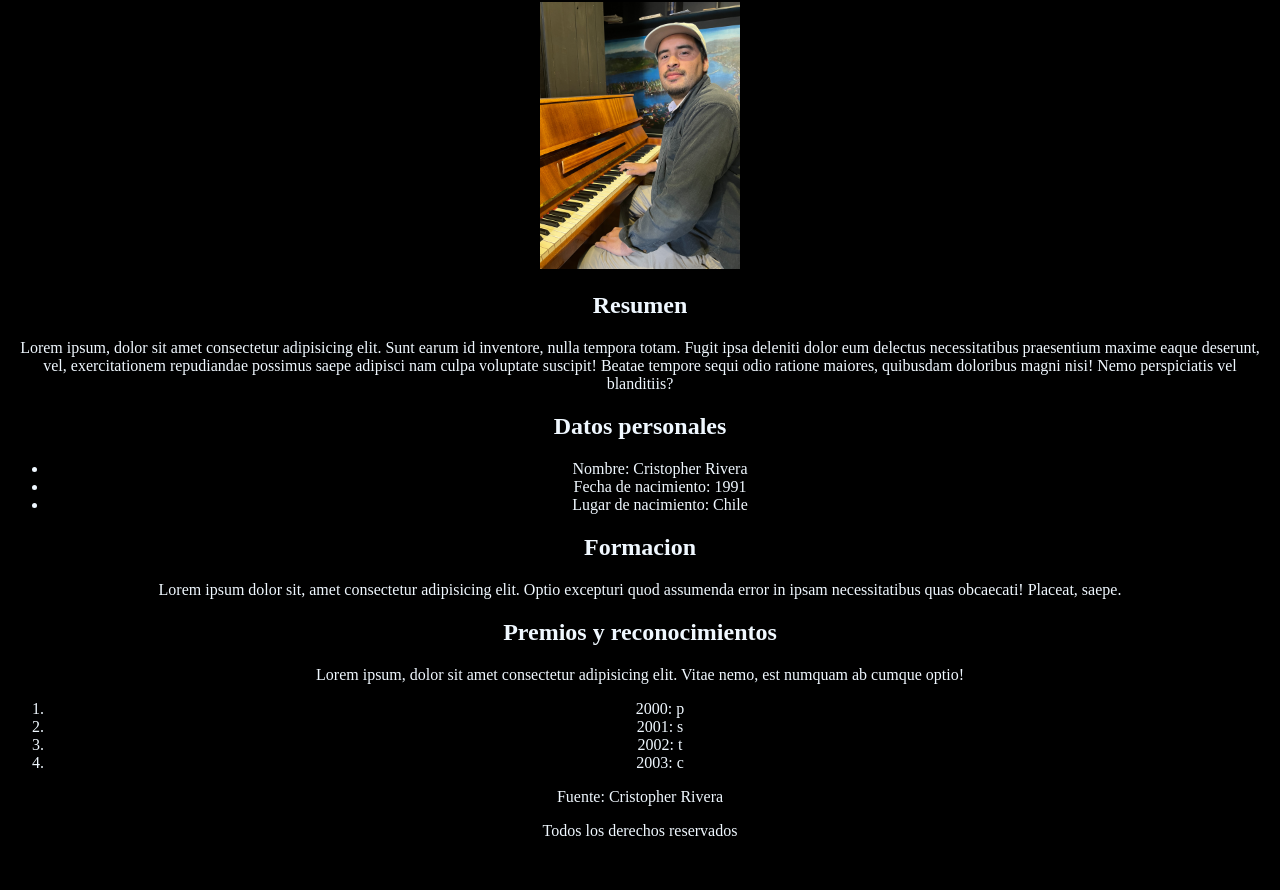
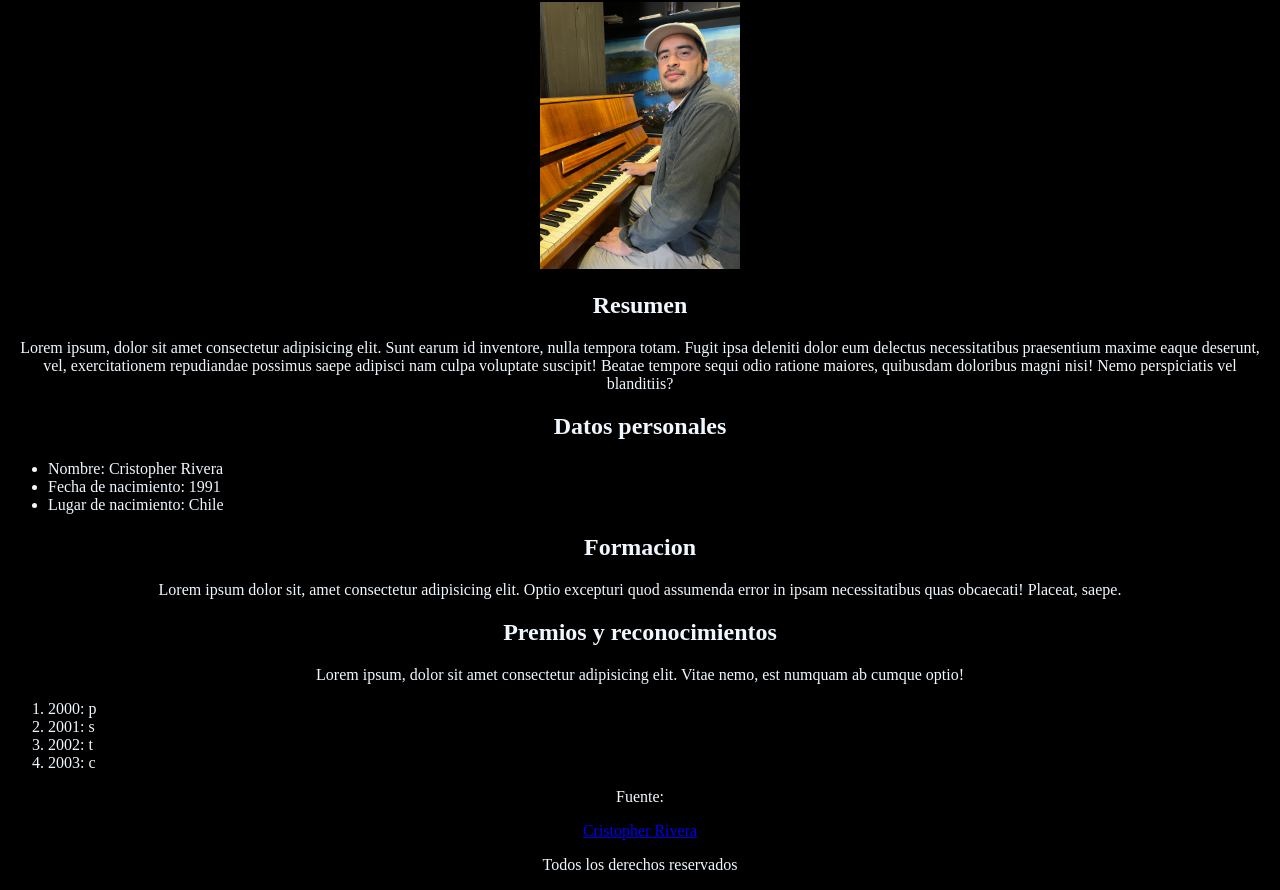
Before and after one commit to darkfuel/crist-river.github.io, a plain HTML site: page index.html in a window 1280 px wide. Shown: the part 78-968 px from the top of the page. Before the commit the page ends 934 px from the top, so only its background shows below. Drawn offline with Linux system fonts and the light colour scheme.

Commit message:
se alinea listas y se agrega link a footer

```diff
--- a/assets/css/style.css
+++ b/assets/css/style.css
@@ -4,3 +4,7 @@ body{
     color:aliceblue;
     text-align: center;
 }
+
+li{
+    text-align: start;
+}
--- a/index.html
+++ b/index.html
@@ -43,7 +43,7 @@
         </div>
 
         <footer>
-            <p>Fuente: Cristopher Rivera</p>
+            <p>Fuente:</p> <a href="https://crist-river.github.io/">Cristopher Rivera</a>
             <p>Todos los derechos reservados</p>
         </footer>
 
```
